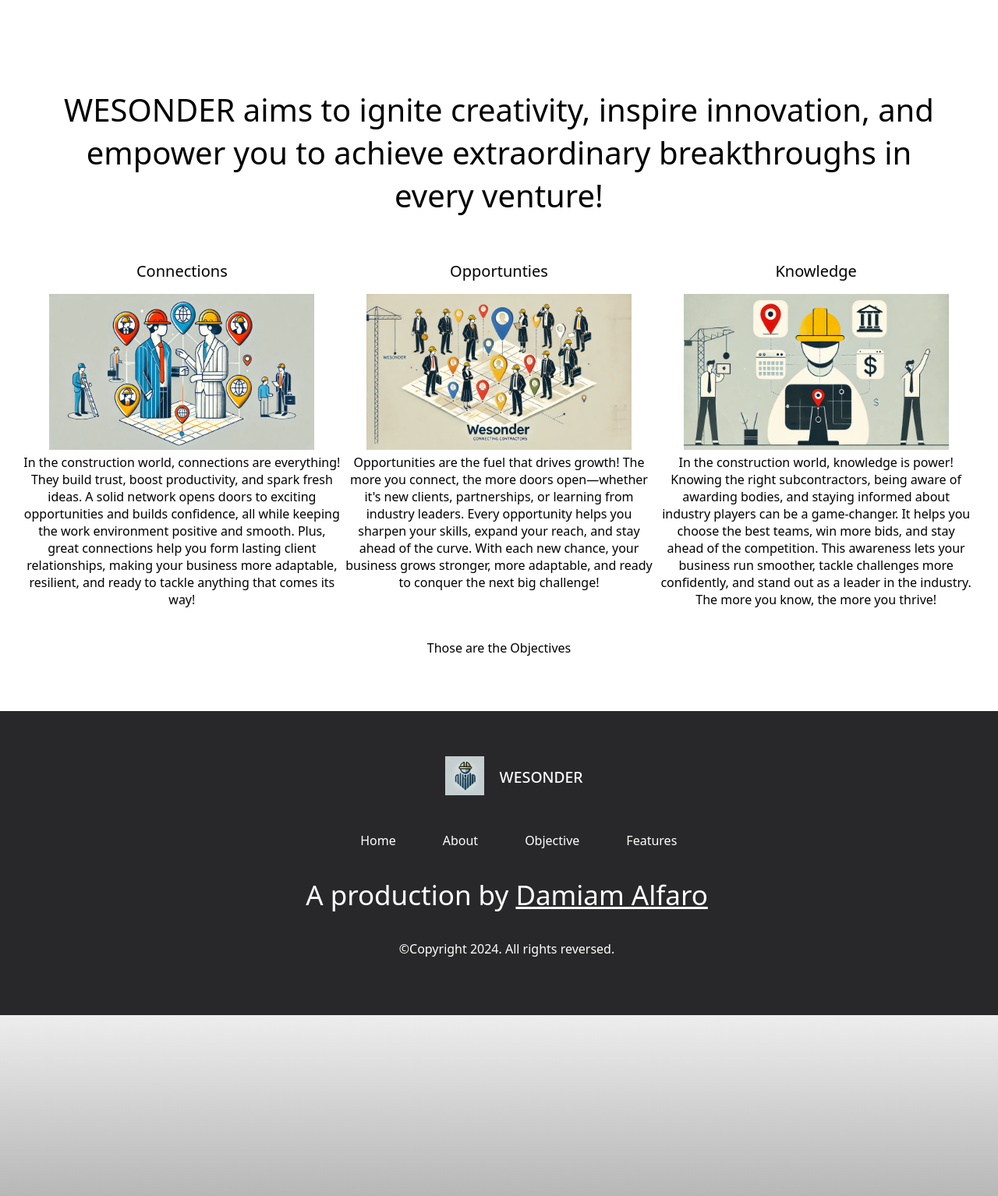
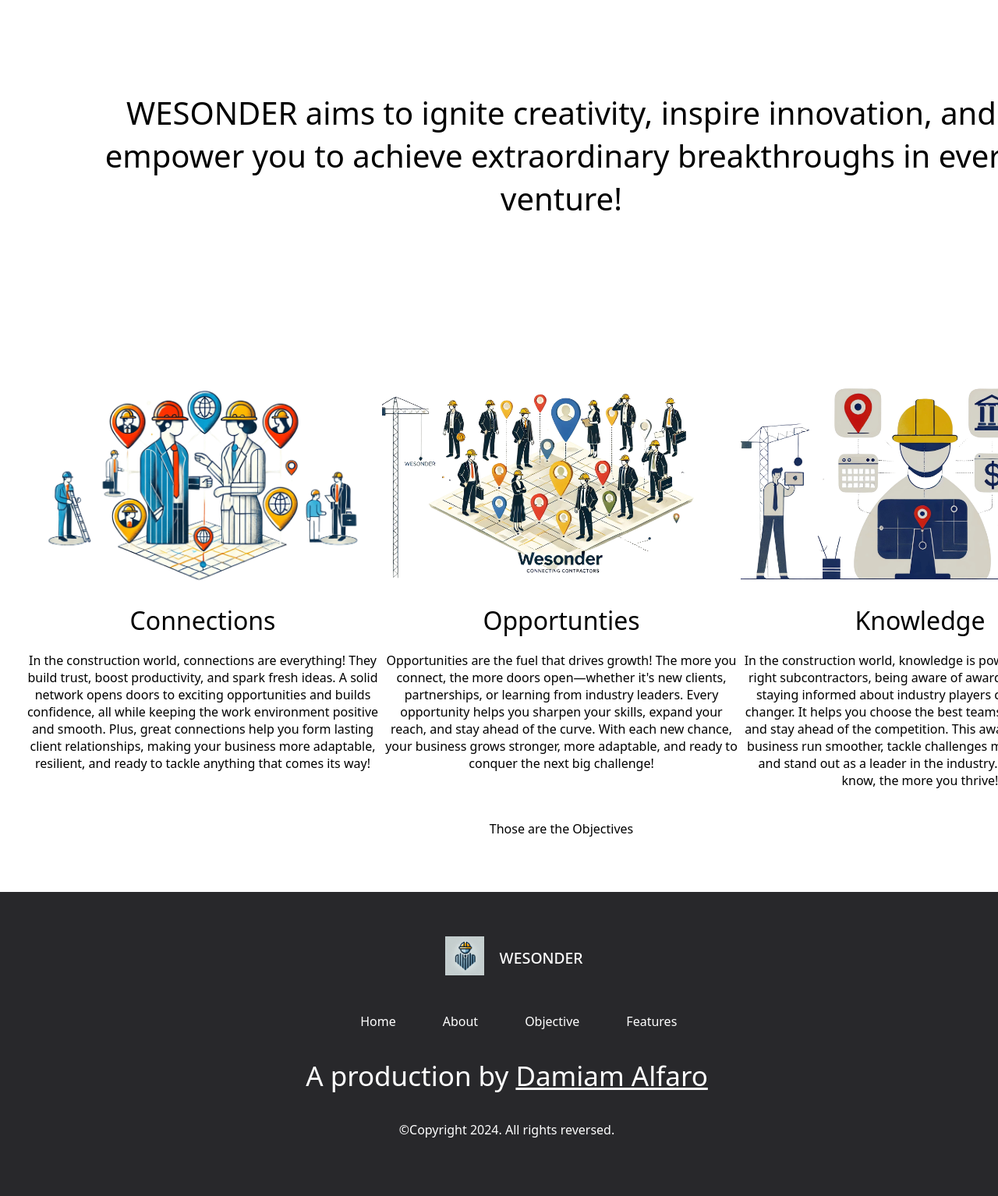
Before and after one commit to DamiamAlfaro/Wesonder, a PHP site: page /objective/ in a window 1280 px wide. Shown: the part 531-2065 px from the top of the page at 78% size. Run offline with PHP 8.4, Linux system fonts and the light colour scheme.

Commit message:
adjustments on objective section with the alignment of the images

```diff
--- a/website/objective/index.html
+++ b/website/objective/index.html
@@ -50,33 +50,33 @@
 			<div class="objective-sectionheader">WESONDER aims to ignite creativity, inspire innovation, and empower you to achieve extraordinary breakthroughs in every venture!</div>
             <div class="objective-sectionfooter">Those are the Objectives</div>
             <div class="objective-sectionleft">
+                <div class="section-left-image">
+                    <img src="../pictures/interpersonal_networking.png" class="left-image">
+                </div>
                 <div class="section-left-title">
                     Connections
-                </div>
-                <div class="section-left-image">
-                    <img src="../pictures/wesonder_illustration_1.png" width="340px" height="200px">
                 </div>
                 <div class="section-left-text">
                     In the construction world, connections are everything! They build trust, boost productivity, and spark fresh ideas. A solid network opens doors to exciting opportunities and builds confidence, all while keeping the work environment positive and smooth. Plus, great connections help you form lasting client relationships, making your business more adaptable, resilient, and ready to tackle anything that comes its way!
                 </div>
             </div>
             <div class="objective-sectionmiddle">
+                <div class="section-middle-image">
+                    <img src="../pictures/profession_networking.png" class="middle-image">
+                </div>
                 <div class="section-middle-title">
                     Opportunties
-                </div>
-                <div class="section-middle-image">
-                    <img src="../pictures/wesonder_illustration_2.png" width="340px" height="200px">
                 </div>
                 <div class="section-middle-text">
                     Opportunities are the fuel that drives growth! The more you connect, the more doors open—whether it's new clients, partnerships, or learning from industry leaders. Every opportunity helps you sharpen your skills, expand your reach, and stay ahead of the curve. With each new chance, your business grows stronger, more adaptable, and ready to conquer the next big challenge!
                 </div>
             </div>
             <div class="objective-sectionright">
+                <div class="section-right-image">
+                    <img src="../pictures/knowledge_picture.png" class="right-image">
+                </div>
                 <div class="section-right-title">
                     Knowledge
-                </div>
-                <div class="section-right-image">
-                    <img src="../pictures/knowledge_picture.png" width="340px" height="200px">
                 </div>
                 <div class="section-right-text">
                     In the construction world, knowledge is power! Knowing the right subcontractors, being aware of awarding bodies, and staying informed about industry players can be a game-changer. It helps you choose the best teams, win more bids, and stay ahead of the competition. This awareness lets your business run smoother, tackle challenges more confidently, and stand out as a leader in the industry. The more you know, the more you thrive!
--- a/website/style.css
+++ b/website/style.css
@@ -136,6 +136,7 @@
     grid-template-columns: auto auto auto;
     grid-template-areas: "header header header" "left middle right" "footer footer footer";
     padding: 30px;
+    position: relative;
 }
 
 
@@ -148,6 +149,8 @@
     text-align: center;
     margin-top: 3%;
     font-size: 40px;
+    margin-bottom: 12%;
+    position: relative;
 }
 
 .objective-sectionfooter {
@@ -159,31 +162,55 @@
 .objective-sectionleft {
     grid-area: left;
     text-align: center;
+    position: relative;
 }
 
 .objective-sectionmiddle {
     grid-area: middle;
     text-align: center;
+    position: relative;
 }
 
 .objective-sectionright {
     grid-area: right;
     text-align: center;
+    position: relative;
 }
 
 .section-left-title {
-    font-size: 20px;
+    font-size: 32px;
     margin: 4%;
 }
 
 .section-middle-title {
-    font-size: 20px;
+    font-size: 32px;
     margin: 4%;
 }
 
 .section-right-title {
-    font-size: 20px;
+    font-size: 32px;
     margin: 4%;
+}
+
+.left-image {
+    width: auto;
+    height: auto;
+    max-width: 460px;
+    max-height: 245;
+}
+
+.middle-image {
+    width: auto;
+    height: auto;
+    max-width: 460px;
+    max-height: 245;
+}
+
+.right-image {
+    width: auto;
+    height: auto;
+    max-width: 460px;
+    max-height: 245;
 }
 
 
```
Also changed, not shown: website/pictures/interpersonal_networking.png (added), website/pictures/knowledge_picture.png, website/pictures/profession_networking.png (added), 1 other file.
